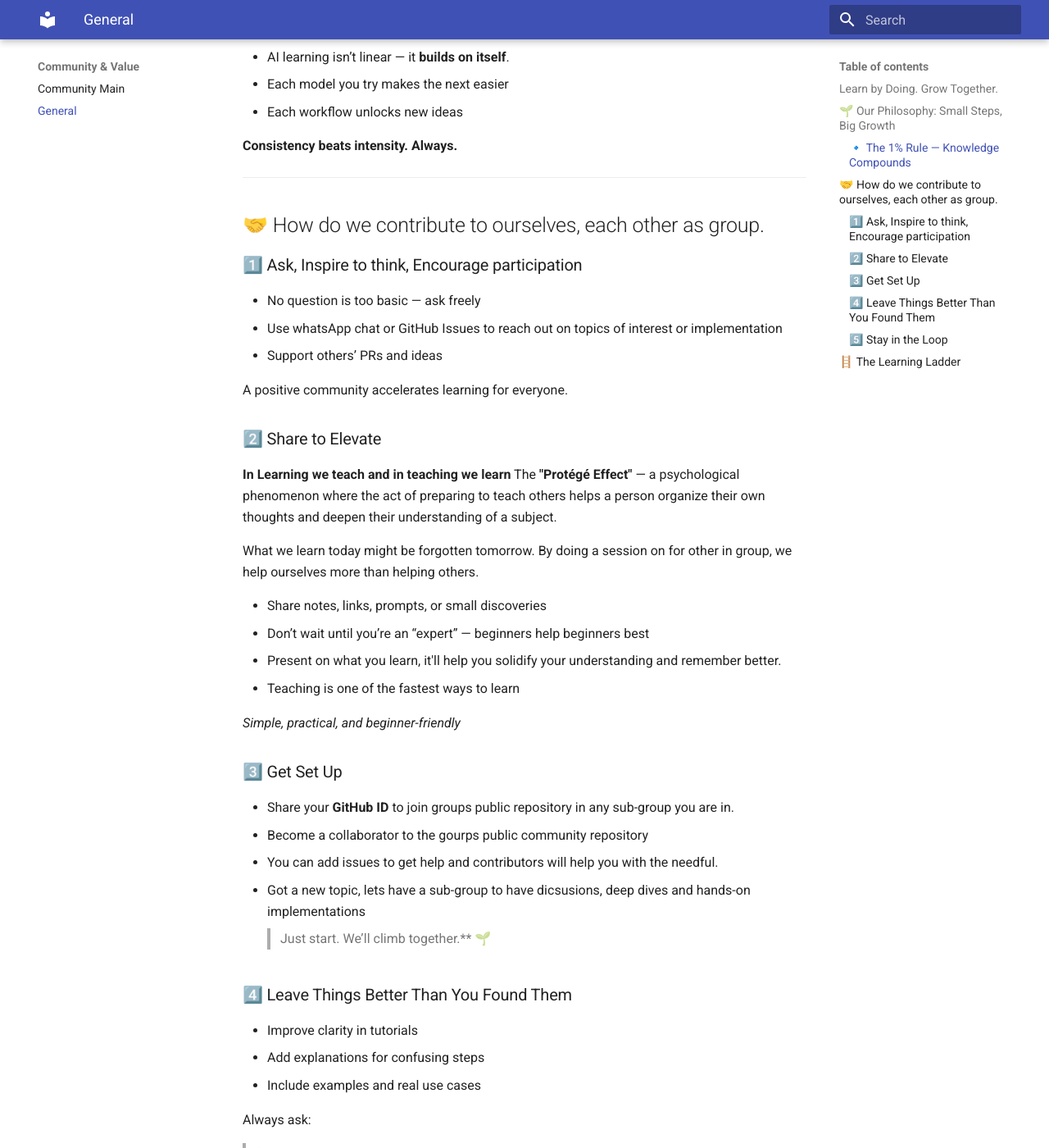
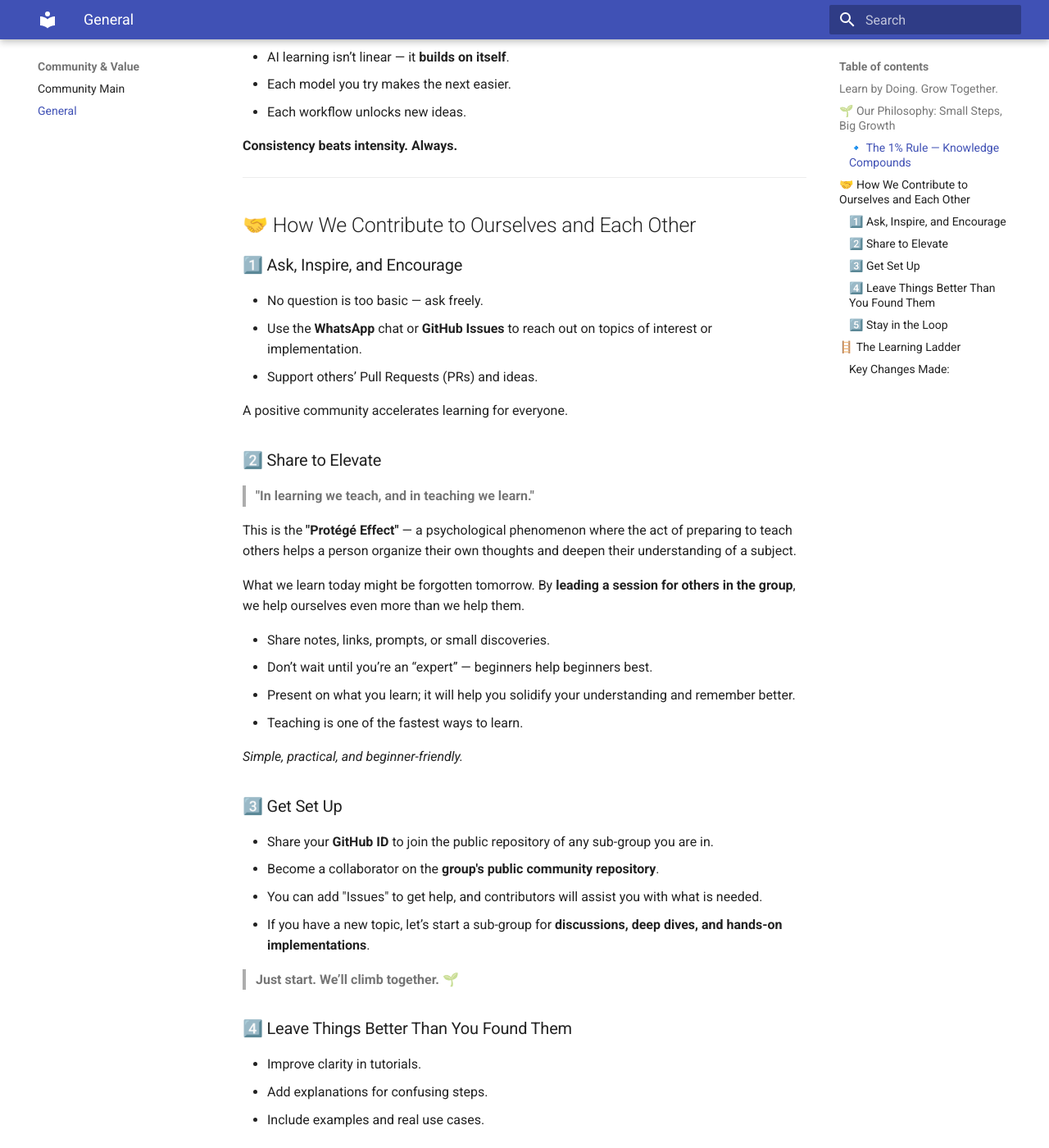
Before and after one commit to tejomayee-tech/toronto_ai_learning_group, an MkDocs documentation site: the page built from docs/community-values-guidelines/ContributingGuide.md, in a window 1280 px wide and 1400 px high, scrolled down 554 px. Shown: the whole window at 82% size. Built offline with MkDocs 1.6.1 and Material for MkDocs 9.7.7, drawn with Linux system fonts in a browser that asks for light colours; some of the changed text lies outside the part shown.

Commit message:
updated contributing guide

```diff
--- a/docs/community-values-guidelines/ContributingGuide.md
+++ b/docs/community-values-guidelines/ContributingGuide.md
@@ -11,67 +11,64 @@ This community is for **curious minds at every level** — from absolute beginne
 
 You don’t need to move fast — you need to make progress **regularly**.
 
-* Spend a little time each week reading, experimenting, or prompting
-* Solve small, real problems — that’s where learning sticks
+* Spend a little time each week reading, experimenting, or prompting.
+* Solve small, real problems — that’s where learning sticks.
 * AI learning isn’t linear — it **builds on itself**.
-* Each model you try makes the next easier
-* Each workflow unlocks new ideas
+* Each model you try makes the next easier.
+* Each workflow unlocks new ideas.
 
 **Consistency beats intensity. Always.**
 
 ---
 
-## 🤝 How do we contribute to ourselves, each other as group.
+## 🤝 How We Contribute to Ourselves and Each Other
 
-### 1️⃣ Ask, Inspire to think, Encourage participation
+### 1️⃣ Ask, Inspire, and Encourage
 
-* No question is too basic — ask freely
-* Use whatsApp chat or GitHub Issues to reach out on topics of interest or implementation
-* Support others’ PRs and ideas
+* No question is too basic — ask freely.
+* Use the **WhatsApp** chat or **GitHub Issues** to reach out on topics of interest or implementation.
+* Support others’ Pull Requests (PRs) and ideas.
 
 A positive community accelerates learning for everyone.
 
-
 ### 2️⃣ Share to Elevate
 
-**In Learning we teach and in teaching we learn**
-The **"Protégé Effect"** — a psychological phenomenon where the act of preparing to teach others helps a person organize their own thoughts and deepen their understanding of a subject.
+> **"In learning we teach, and in teaching we learn."**
 
-What we learn today might be forgotten tomorrow. By doing a session on for other in group, we help ourselves more than helping others.
+This is the **"Protégé Effect"** — a psychological phenomenon where the act of preparing to teach others helps a person organize their own thoughts and deepen their understanding of a subject.
 
-* Share notes, links, prompts, or small discoveries
-* Don’t wait until you’re an “expert” — beginners help beginners best
-* Present on what you learn, it'll help you solidify your understanding and remember better.
-* Teaching is one of the fastest ways to learn
+What we learn today might be forgotten tomorrow. By **leading a session for others in the group**, we help ourselves even more than we help them.
 
-*Simple, practical, and beginner-friendly*
+* Share notes, links, prompts, or small discoveries.
+* Don’t wait until you’re an “expert” — beginners help beginners best.
+* Present on what you learn; it will help you solidify your understanding and remember better.
+* Teaching is one of the fastest ways to learn.
 
+*Simple, practical, and beginner-friendly.*
 
 ### 3️⃣ Get Set Up
 
-* Share your **GitHub ID** to join groups public repository in any sub-group you are in.
-* Become a collaborator to the gourps public community repository
-* You can add issues to get help and contributors will help you with the needful.
-* Got a new topic, lets have a sub-group to have dicsusions, deep dives and hands-on implementations
-> Just start. We’ll climb together.** 🌱
+* Share your **GitHub ID** to join the public repository of any sub-group you are in.
+* Become a collaborator on the **group's public community repository**.
+* You can add "Issues" to get help, and contributors will assist you with what is needed.
+* If you have a new topic, let’s start a sub-group for **discussions, deep dives, and hands-on implementations**.
 
+> **Just start. We’ll climb together.** 🌱
 
 ### 4️⃣ Leave Things Better Than You Found Them
 
-* Improve clarity in tutorials
-* Add explanations for confusing steps
-* Include examples and real use cases
+* Improve clarity in tutorials.
+* Add explanations for confusing steps.
+* Include examples and real use cases.
 
 Always ask:
 
 > *“Would this help a new joiner?”*
 
-
 ### 5️⃣ Stay in the Loop
 
-* Check the **public group calendar** by accessung it from your phone and adding it help you get notifications.
-* Join learning sessions, discussions, schedule sessions to ask what you need help on or build-alongs.
-
+* Check the **public group calendar**; accessing it from your phone and adding it to your schedule will help you get notifications.
+* Join learning sessions, discussions, and "build-alongs," or schedule a session to ask for help.
 
 ---
 
@@ -79,12 +76,21 @@ Always ask:
 
 *A clear path from curiosity to capability*
 
-| Stage            | Focus                                        | Goal                                                           |
-| ---------------- | -------------------------------------------- | -------------------------------------------------------------- |
-| 1. Explore       | AI basics, LLMs, prompting                   | Understand *what* AI models do and how to use them effectively |
-| 2. Implement     | Workflows, tools, Programming,  local models | Learn *how* to run models and build simple systems, workflows  |
-| 3. Build         | Agents, RAG, tuning & training               | Start creating powerful, real-world AI applications            |
+| Stage | Focus | Goal |
+| --- | --- | --- |
+| **1. Explore** | AI basics, LLMs, prompting | Understand *what* AI models do and how to use them effectively |
+| **2. Implement** | Workflows, tools, programming, local models | Learn *how* to run models and build simple systems |
+| **3. Build** | Agents, RAG, tuning & training | Create powerful, real-world AI applications |
 
 You can enter at any step — and climb at your own pace.
 
 ---
+
+### Key Changes Made:
+
+* **Redundancy:** Removed the double "already" in the intro.
+* **Spelling:** Fixed "whatsApp" (WhatsApp), "gourps" (group's), "dicsusions" (discussions), and "accessung" (accessing).
+* **Grammar:** Changed "sessions on for other" to "sessions for others" and "adding it help you" to "adding it helps you."
+* **Clarity:** Refined the "How do we contribute" heading to be more professional.
+
+**Would you like me to suggest some catchy names for your sub-groups based on the "Learning Ladder" stages?**
```
Also changed, not shown: other parts of docs/community-values-guidelines/ContributingGuide.md (+1 -1 lines).
